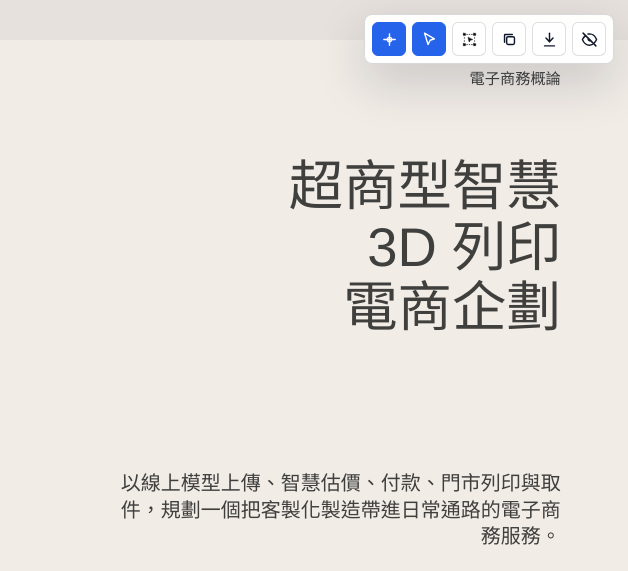
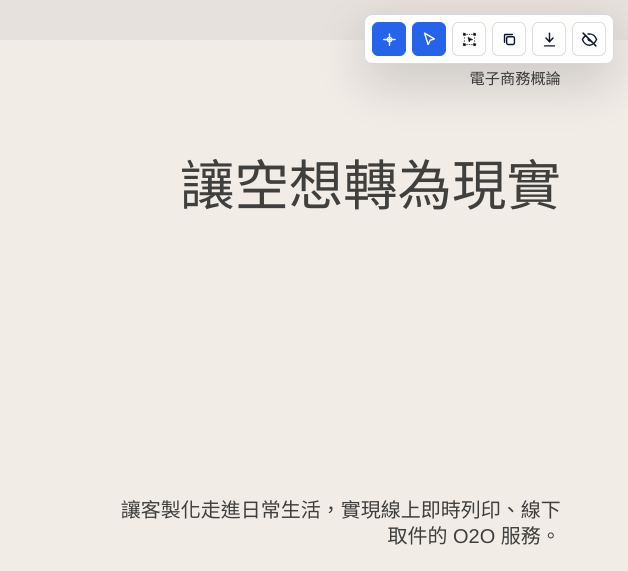
Before and after one commit to LawrenceLee0113/ecommerce-PPT, a plain HTML site: page index.html in a window 1280 px wide. Shown: the top 571 px of the page, 652-1280 px from the left. Drawn offline with Linux system fonts and the light colour scheme.

Commit message:
Update cover slide copy

```diff
--- a/index.html
+++ b/index.html
@@ -13,8 +13,8 @@
         <div class="cover-image photo-frame" data-ai-id="slide-01-image" data-ai-role="image"><img src="./assets/editorial-model.png" alt="米白桌面上的 3D 列印模型" /></div>
         <div class="cover-content" data-ai-id="slide-01-content" data-ai-role="group">
           <p class="kicker" data-ai-id="slide-01-kicker">電子商務概論</p>
-          <h1 data-ai-id="slide-01-title" data-ai-role="title">超商型智慧<br />3D 列印<br />電商企劃</h1>
-          <p class="cover-subtitle" data-ai-id="slide-01-lede" data-ai-role="body">以線上模型上傳、智慧估價、付款、門市列印與取件，規劃一個把客製化製造帶進日常通路的電子商務服務。</p>
+          <h1 data-ai-id="slide-01-title" data-ai-role="title">讓空想轉為現實</h1>
+          <p class="cover-subtitle" data-ai-id="slide-01-lede" data-ai-role="body">讓客製化走進日常生活，實現線上即時列印、線下取件的 O2O 服務。</p>
           <div class="pill-row cover-tags" data-ai-id="slide-01-tags" data-ai-role="group"><span>STP</span><span>4P / 7P</span><span>消費者決策</span><span>物流規劃</span></div>
         </div>
         <footer class="footer"><div class="footer-left"><span class="page-number">01</span><span class="footer-text">E-COMMERCE PLAN</span></div><span class="footer-text">SMART 3D PRINT SERVICE</span></footer>
```
Also changed, not shown: 1 other file.
